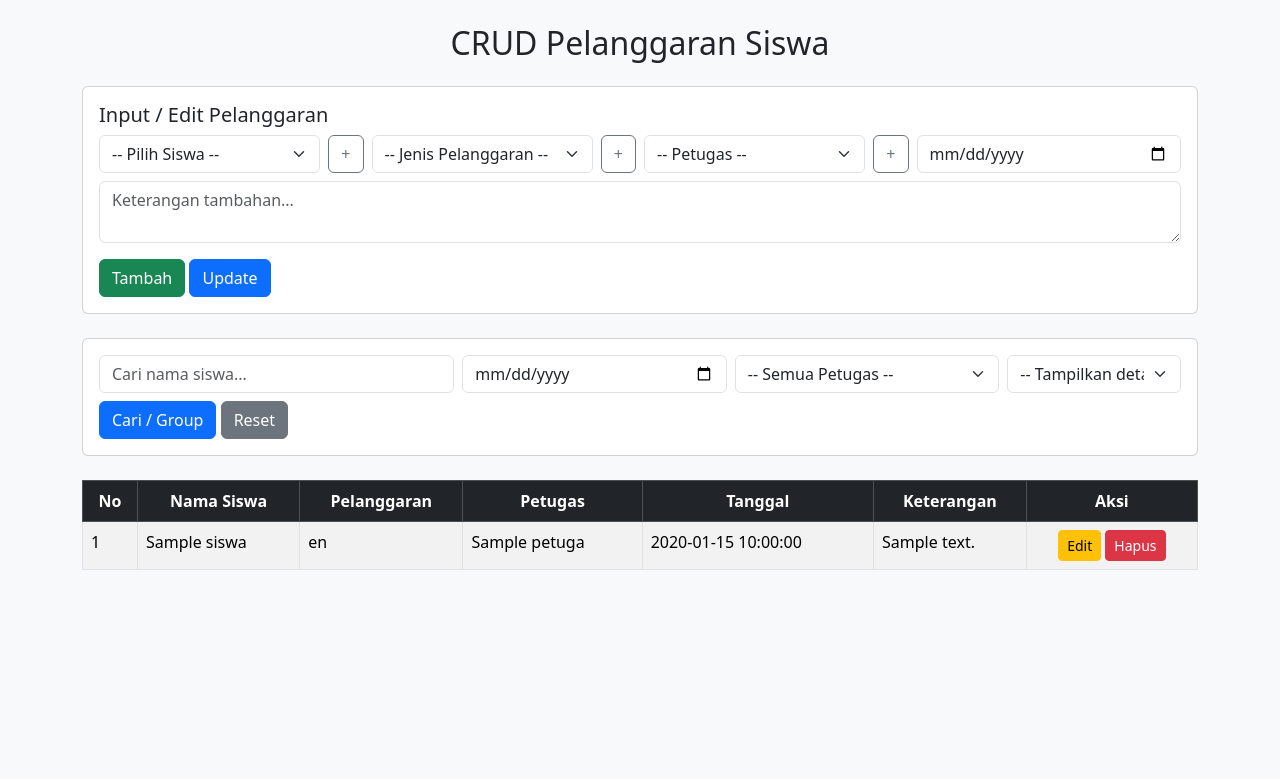
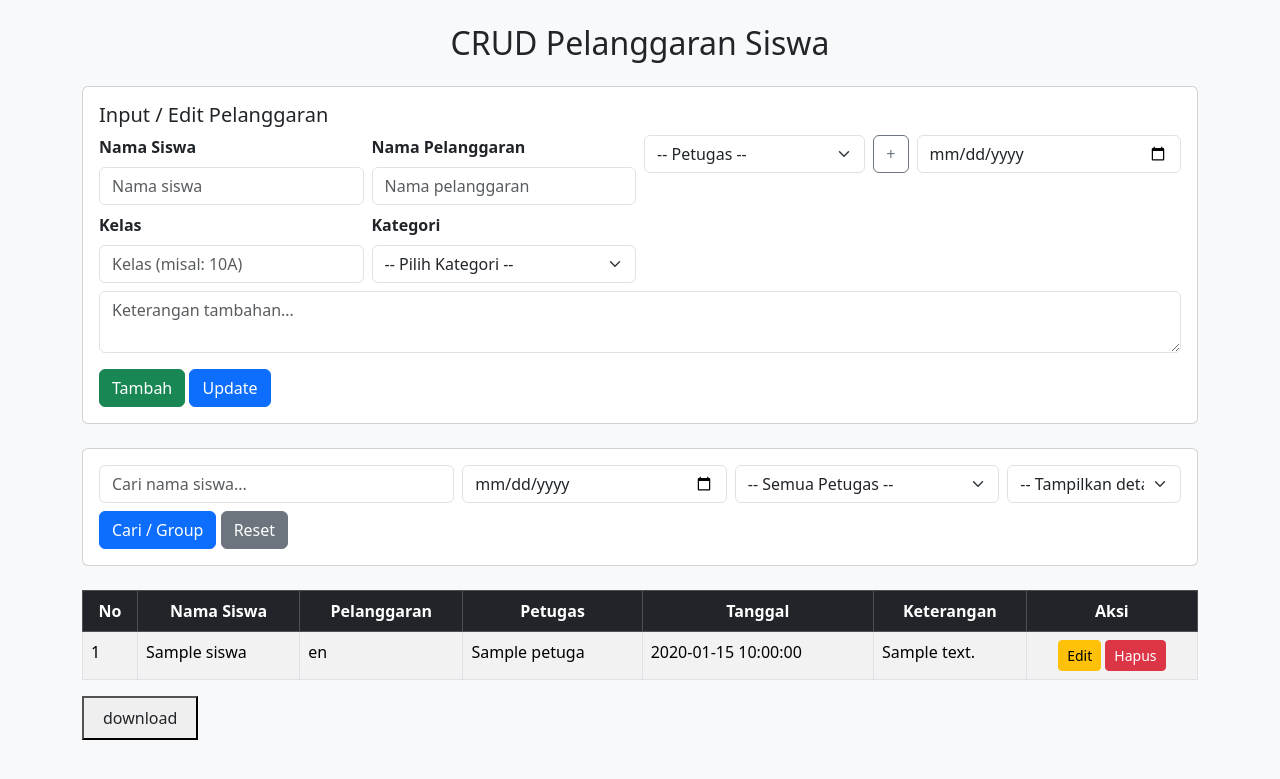
Before and after one commit to myane234/tugas_sukas, a PHP site: page / in a window 1280 px wide. Shown: the top 779 px of the page. Run offline with PHP 8.4, Linux system fonts and the light colour scheme; tables that the repository leaves empty or names only in its code hold one stand-in row (values such as "Sample post").

Commit message:
add report

```diff
--- a/index.php
+++ b/index.php
@@ -196,36 +196,25 @@ if ($group_by === 'nama') {
 
         <div class="row g-2">
             <div class="col-md-3">
-                <div class="d-flex">
-                    <select name="id_siswa" class="form-select" id="select_siswa">
-                        <option value="">-- Pilih Siswa --</option>
-                        <?php foreach ($siswa as $s): ?>
-                            <option value="<?= $s['id_siswa'] ?>" <?= ($edit_record && $edit_record['id_siswa']==$s['id_siswa'])? 'selected' : '' ?>><?= $s['nama'] ?> (<?= $s['kelas'] ?>)</option>
-                        <?php endforeach; ?>
-                    </select>
-                    <button type="button" class="btn btn-outline-secondary ms-2" id="btn_new_siswa">+</button>
-                </div>
-                <div class="mt-2" id="new_siswa_fields" style="display:none;">
-                    <input type="text" name="new_siswa_nama" class="form-control mb-1" placeholder="Nama siswa">
-                    <input type="text" name="new_siswa_kelas" class="form-control" placeholder="Kelas (e.g. 10A)">
-                </div>
-            </div>
+    <label class="form-label fw-bold">Nama Siswa</label>
+    <input type="text" name="new_siswa_nama" class="form-control mb-2" placeholder="Nama siswa" required>
 
-            <div class="col-md-3">
-                <div class="d-flex">
-                    <select name="id_pelanggaran" class="form-select" id="select_pelanggaran">
-                        <option value="">-- Jenis Pelanggaran --</option>
-                        <?php foreach ($pelanggaran as $p): ?>
-                            <option value="<?= $p['id_pelanggaran'] ?>" <?= ($edit_record && $edit_record['id_pelanggaran']==$p['id_pelanggaran'])? 'selected' : '' ?>><?= $p['nama_pelanggaran'] ?> (<?= $p['kategori'] ?>)</option>
-                        <?php endforeach; ?>
-                    </select>
-                    <button type="button" class="btn btn-outline-secondary ms-2" id="btn_new_pelanggaran">+</button>
-                </div>
-                <div class="mt-2" id="new_pelanggaran_fields" style="display:none;">
-                    <input type="text" name="new_pelanggaran_nama" class="form-control mb-1" placeholder="Nama pelanggaran">
-                    <input type="text" name="new_pelanggaran_kategori" class="form-control" placeholder="Kategori">
-                </div>
-            </div>
+    <label class="form-label fw-bold">Kelas</label>
+    <input type="text" name="new_siswa_kelas" class="form-control" placeholder="Kelas (misal: 10A)" required>
+</div>
+
+<div class="col-md-3">
+    <label class="form-label fw-bold">Nama Pelanggaran</label>
+    <input type="text" name="new_pelanggaran_nama" class="form-control mb-2" placeholder="Nama pelanggaran" required>
+
+    <label class="form-label fw-bold">Kategori</label>
+    <select name="new_pelanggaran_kategori" class="form-select">
+        <option value="">-- Pilih Kategori --</option>
+        <option value="Ringan">Ringan</option>
+        <option value="Sedang">Sedang</option>
+        <option value="Berat">Berat</option>
+    </select>
+</div>
 
             <div class="col-md-3">
                 <div class="d-flex">
@@ -352,6 +341,7 @@ if ($group_by === 'nama') {
         <?php endif; ?>
         </tbody>
     </table>
+    <button><a href="reports/report.php" class="btn btn-succes">download</a></button>
 </div>
 
 </body>
```
Also changed, not shown: reports/report.php (added, +47 -0 lines).
